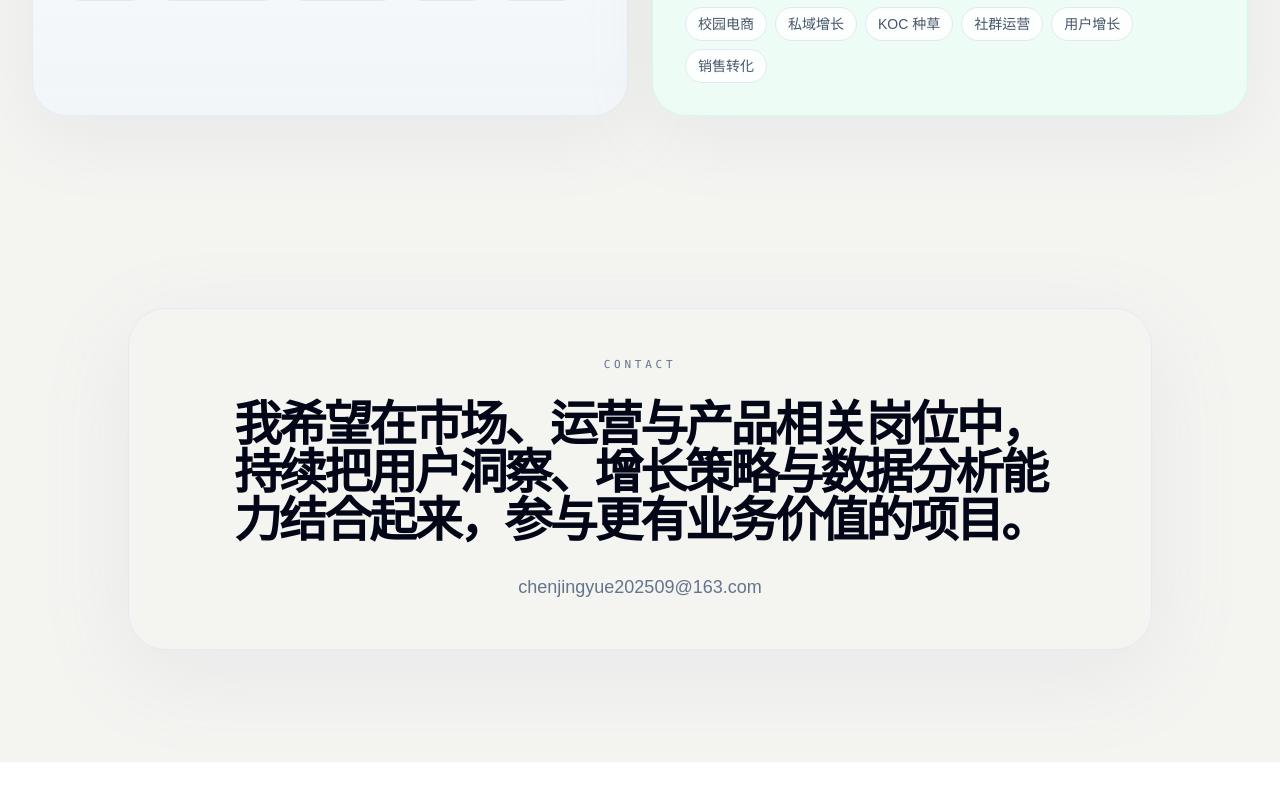
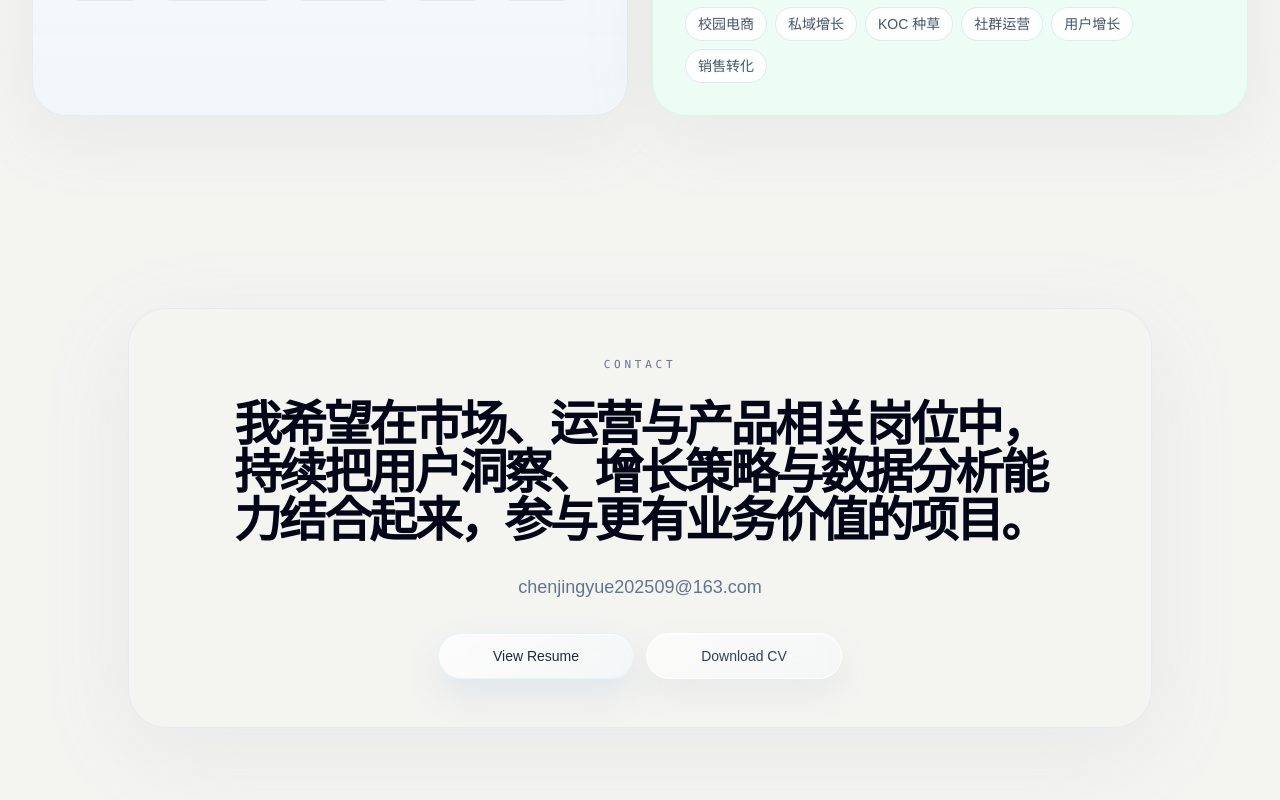
Before and after one commit to kexi-pixel/personal-profile, a Next.js app: page / in a window 1280 px wide. Shown: the part 6804-7604 px from the top of the page. Before the commit the page ends 7566 px from the top, so only its background shows below. Built offline with nearby package versions, Linux system fonts and the light colour scheme.

Commit message:
Add contact resume action buttons

```diff
--- a/src/components/Contact.tsx
+++ b/src/components/Contact.tsx
@@ -1,6 +1,8 @@
 import { SectionReveal } from "@/components/SectionReveal";
 
 export function Contact() {
+  const resumePath = "/陈京岳-中文简历-影石.pdf";
+
   return (
     <section id="contact" className="px-4 pb-20 pt-16 sm:px-6 lg:px-8 lg:pb-28 lg:pt-24">
       <SectionReveal className="mx-auto max-w-5xl rounded-[38px] border border-slate-200/80 bg-white/88 px-6 py-12 text-center shadow-[0_24px_90px_rgba(148,163,184,0.12)] sm:px-10 lg:px-16">
@@ -14,6 +16,23 @@ export function Contact() {
           <p className="text-base text-slate-500 sm:text-lg">
             chenjingyue202509@163.com
           </p>
+          <div className="flex flex-col items-center gap-3 pt-1 sm:flex-row sm:justify-center">
+            <a
+              href={resumePath}
+              target="_blank"
+              rel="noreferrer"
+              className="inline-flex min-w-[196px] items-center justify-center rounded-full border border-sky-100/80 bg-[linear-gradient(135deg,rgba(255,255,255,0.72),rgba(244,250,255,0.44))] px-6 py-3 text-sm font-medium text-slate-800 shadow-[0_16px_36px_rgba(90,135,180,0.12),inset_0_1px_0_rgba(255,255,255,0.72)] backdrop-blur-md transition-[border-color,box-shadow,background-color] duration-300 hover:border-sky-200/90 hover:bg-[linear-gradient(135deg,rgba(255,255,255,0.8),rgba(244,250,255,0.56))] hover:shadow-[0_20px_40px_rgba(90,135,180,0.16),inset_0_1px_0_rgba(255,255,255,0.8)]"
+            >
+              View Resume
+            </a>
+            <a
+              href={resumePath}
+              download="Jingyue-Chen-CV.pdf"
+              className="inline-flex min-w-[196px] items-center justify-center rounded-full border border-white/80 bg-[linear-gradient(135deg,rgba(255,255,255,0.62),rgba(246,250,255,0.34))] px-6 py-3 text-sm font-medium text-slate-700 shadow-[0_14px_30px_rgba(148,163,184,0.12),inset_0_1px_0_rgba(255,255,255,0.68)] backdrop-blur-md transition-[border-color,box-shadow,background-color] duration-300 hover:border-sky-100/85 hover:bg-[linear-gradient(135deg,rgba(255,255,255,0.72),rgba(246,250,255,0.44))] hover:shadow-[0_18px_36px_rgba(148,163,184,0.14),inset_0_1px_0_rgba(255,255,255,0.76)]"
+            >
+              Download CV
+            </a>
+          </div>
         </div>
       </SectionReveal>
     </section>
```
